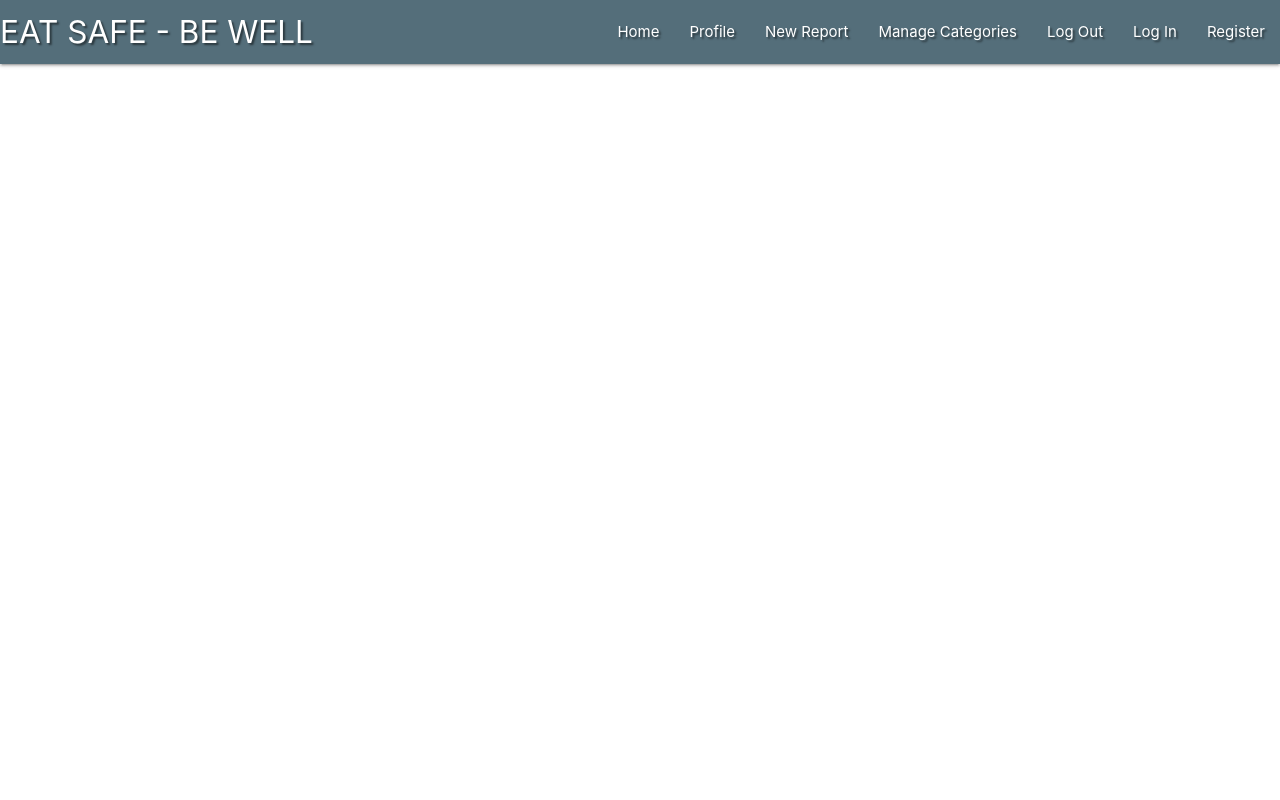
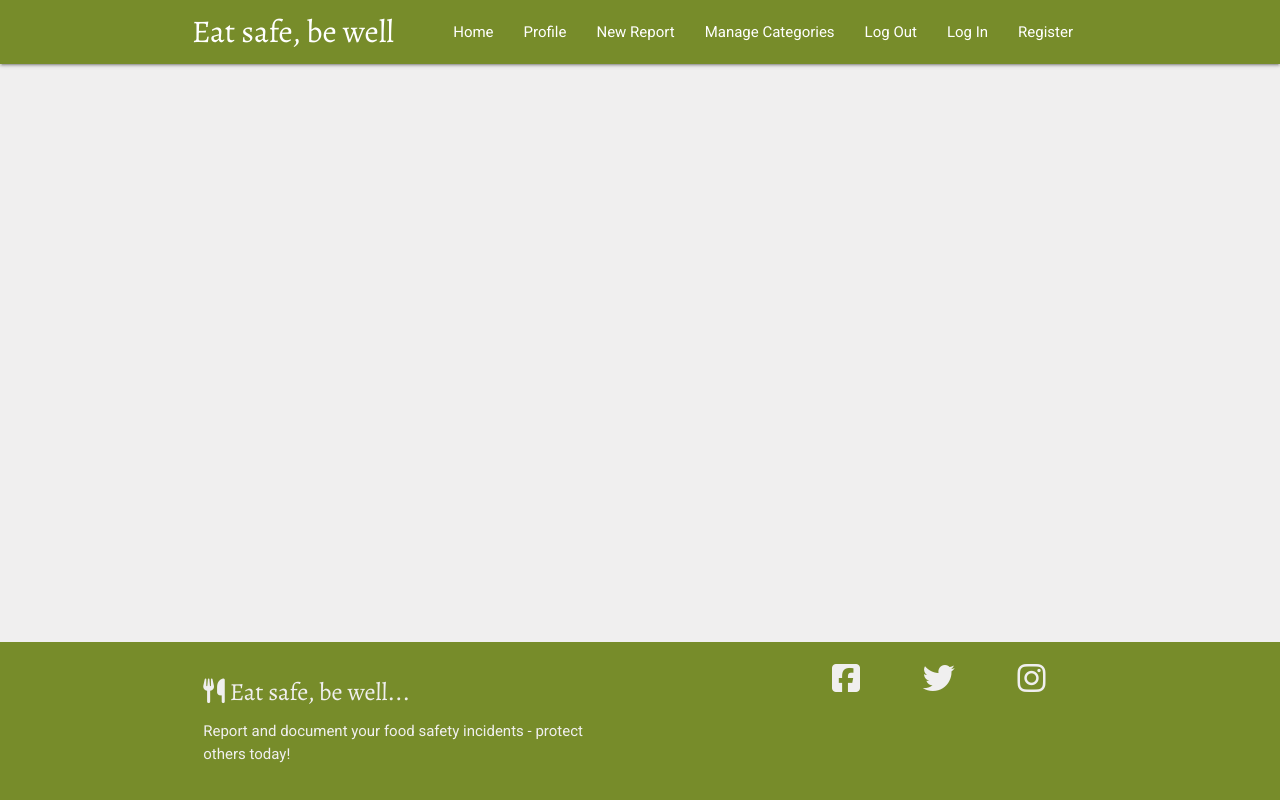
Before and after one commit to PATIAT/eatsafe_bewell, a Flask app: page / in a window 1280 px wide. Run offline with Flask 2, Linux system fonts and the light colour scheme; data that the repository does not hold is empty; some libraries are stand-ins or nearby versions.

Commit message:
Added header and footer styling and renamed index.html to base.html

```diff
--- a/static/css/style.css
+++ b/static/css/style.css
@@ -1,3 +1,86 @@
-.text-shadow {
-    text-shadow: 2px 2px 2px rgba(0, 0, 0, 0.5);
+/* ==========
+Google Fonts
+========== */
+
+  @import url('https://fonts.googleapis.com/css2?family=Alegreya:ital,wght@0,400;0,500;0,600;0,700;0,800;0,900;1,400;1,500;1,600;1,700;1,800;1,900&family=Roboto:ital,wght@0,100;0,300;0,400;0,500;0,700;0,900;1,100;1,300;1,400;1,500;1,700;1,900&display=swap');
+
+/* ==========
+General Styles
+========== */
+
+body {
+    font-family: 'Roboto', sans-serif;
+    color: #4f584b;
+    background-color: #f0efef;
+    display: flex;
+    min-height: 100vh;
+    flex-direction: column;
 }
+
+main {
+    flex: 1 0 auto;
+  }
+
+/* ==========
+Header & Navigation Styles
+========== */
+
+nav {
+    background-color: #778C2A;
+}
+
+
+.brand-logo {
+    font-family: 'Alegreya', serif;
+    font-weight: 400;
+    color: #f0efef;
+}
+
+.brand-logo:hover {
+    color: #A6BF49;
+    transition: all 0.35s ease-in-out;
+    -moz-transition: all 0.35s ease-in-out;
+    -webkit-transition: all 0.35s ease-in-out;
+    -o-transition: all 0.35s ease-in-out;
+}
+
+#side-logo {
+    color: #778C2A;
+}
+
+.sidenav li a {
+    color: #A6653F;
+}
+
+/* ==========
+Footer Styles
+========== */
+
+.page-footer {
+    background-color: #778C2A;
+    color: #f0efef;
+}
+
+.footer-title {
+    font-family: 'Alegreya', serif;
+    font-weight: 400;
+    color: #f0efef;
+}
+
+.social-links {
+    display: flex;
+    justify-content: space-around;
+}
+
+.social-links a i {
+    font-size: xx-large;
+    color: #f0efef;
+}
+
+.social-links a i:hover {
+    color: #A6BF49;
+    transition: all 0.35s ease-in-out;
+    -moz-transition: all 0.35s ease-in-out;
+    -webkit-transition: all 0.35s ease-in-out;
+    -o-transition: all 0.35s ease-in-out;
+}
--- /dev/null
+++ b/templates/base.html
@@ -0,0 +1,109 @@
+<!DOCTYPE html>
+<html lang="en">
+
+<head>
+  <meta charset="UTF-8">
+  <meta http-equiv="X-UA-Compatible" content="IE=edge">
+  <meta name="viewport" content="width=device-width, initial-scale=1.0">
+  <title>Eat Safe - Be Well</title>
+  <link rel="icon" type="image/x-icon" href="">
+  <meta name="description"
+    content="Eat Safe-Be Well is your go to place to report any food safety and quality issues you may experience">
+  <meta name="keywords"
+    content="food safety quality consumers brands fast food eat out takeaway restaurant supermarket convenience store food authenticity food integrity">
+  <meta name="author" content="Eat Safe-Be Well">
+  <!-- Compiled and minified CSS -->
+  <link rel="stylesheet" href="https://cdnjs.cloudflare.com/ajax/libs/materialize/1.0.0/css/materialize.min.css"
+    type="text/css">
+  <!-- Fontawesome -->
+  <script src="https://kit.fontawesome.com/12ef280c55.js" crossorigin="anonymous"></script>
+  <link rel="stylesheet" href="{{ url_for('static', filename='css/style.css') }}" type="text/css">
+  {% block styles %}
+  {% endblock %}
+</head>
+
+<body>
+
+  <header>
+    <!-- Main navigation - sourced from Materialize CSS-->
+    <nav class="nav-extended">
+      <div class="container">
+        <div class="nav-wrapper">
+          <a href="{{ url_for('get_reports') }}" class="brand-logo">Eat safe, be
+            well</a>
+          <a href="#" data-target="mobile-demo" class="sidenav-trigger"><i class="fas fa-bars"></i></a>
+          <ul class="right hide-on-med-and-down">
+            <li><a href="{{ url_for('get_reports') }}">Home</a></li>
+            <li><a href="#">Profile</a></li>
+            <li><a href="#">New Report</a></li>
+            <li><a href="#">Manage Categories</a></li>
+            <li><a href="#">Log Out</a></li>
+            <li><a href="#">Log In</a></li>
+            <li><a href="#">Register</a></li>
+          </ul>
+        </div>
+      </div>
+    </nav>
+
+    <!-- Mobile collapsible navigation - sourced from Materialize CSS -->
+    <ul class="sidenav" id="mobile-demo">
+      <li>
+        <h4 id="side-logo" class="center-align brand-logo"><i class="fa-solid fa-utensils"></i></i> ESBW</h4>
+      </li>
+      <li><a href="{{ url_for('get_reports') }}">Home</a></li>
+      <li><a href="#">Profile</a></li>
+      <li><a href="#">New Report</a></li>
+      <li><a href="#">Manage Categories</a></li>
+      <li><a href="#">Log Out</a></li>
+      <li><a href="#">Log In</a></li>
+      <li><a href="#">Register</a></li>
+    </ul>
+  </header>
+
+  <main>
+    <div class="container">
+      {% block content %} {% endblock %}
+    </div>
+  </main>
+
+  <footer class="page-footer">
+    <div class="container">
+      <div class="row">
+        <div class="col l6 s12">
+          <h5 class="footer-title"><i class="fa-solid fa-utensils"></i></i> Eat safe, be well...</h5>
+          <p>Report and document your food safety incidents - protect others today!</p>
+        </div>
+        <div class="col l4 offset-l2 s12">
+          <div class="social-links">
+            <a target="_blank" href="https://www.facebook.com">
+              <i class="fa-brands fa-facebook-square" aria-hidden="true"></i>
+              <span class="sr-only">Facebook</span>
+            </a>
+            <a target="_blank" href="https://twitter.com">
+              <i class="fa fa-twitter" aria-hidden="true"></i>
+              <span class="sr-only">Twitter</span>
+            </a>
+            <a target="_blank" href="https://www.instagram.com">
+              <i class="fa fa-instagram" aria-hidden="true"></i>
+              <span class="sr-only">Instagram</span>
+            </a>
+          </div>
+        </div>
+      </div>
+    </div>
+  </footer>
+
+
+  <!-- jQuery -->
+  <script src="https://code.jquery.com/jquery-3.6.4.min.js"
+    integrity="sha256-oP6HI9z1XaZNBrJURtCoUT5SUnxFr8s3BzRl+cbzUq8=" crossorigin="anonymous"></script>
+  <!-- Compiled and minified JavaScript -->
+  <script src="https://cdnjs.cloudflare.com/ajax/libs/materialize/1.0.0/js/materialize.min.js"></script>
+  <script src="{{ url_for('static', filename='js/script.js') }}"></script>
+
+  {% block scripts %}
+  {% endblock %}
+
+</body>
+
+</html>
--- a/templates/index.html
+++ /dev/null
@@ -1,68 +0,0 @@
-<!DOCTYPE html>
-<html lang="en">
-
-<head>
-    <meta charset="UTF-8">
-    <meta http-equiv="X-UA-Compatible" content="IE=edge">
-    <meta name="viewport" content="width=device-width, initial-scale=1.0">
-    <title>Eat Safe - Be Well</title>
-    <link rel="icon" type="image/x-icon" href="">
-    <meta name="description" content="Eat Safe-Be Well is your go to place to report any food safety and quality issues you may experience">
-    <meta name="keywords" content="food safety quality consumers brands fast food eat out takeaway restaurant supermarket convenience store food authenticity food integrity">
-    <meta name="author" content="Eat Safe-Be Well">
-    <!-- Font awesome -->
-    <link rel="stylesheet" href="https://cdnjs.cloudflare.com/ajax/libs/font-awesome/6.3.0/css/all.min.css"
-    integrity="sha512-SzlrxWUlpfuzQ+pcUCosxcglQRNAq/DZjVsC0lE40xsADsfeQoEypE+enwcOiGjk/bSuGGKHEyjSoQ1zVisanQ==" crossorigin="anonymous" referrerpolicy="no-referrer" text="text/css">
-    <!-- Compiled and minified CSS -->
-    <link rel="stylesheet" href="https://cdnjs.cloudflare.com/ajax/libs/materialize/1.0.0/css/materialize.min.css" type="text/css">
-    <link rel="stylesheet" href="{{ url_for('static', filename='css/style.css') }}" type="text/css">
-    {% block styles %}
-    {% endblock %}
-</head>
-
-<body>
-
-    <header>
-        <!-- Main navigation -->
-        <nav class="nav-extended text-shadow blue-grey darken-1">
-            <div class="nav-wrapper">
-              <a href="{{ url_for('get_reports') }}" class="brand-logo">EAT SAFE - BE WELL</a>
-              <a href="#" data-target="mobile-demo" class="sidenav-trigger"><i class="fas fa-bars"></i></a>
-              <ul class="right hide-on-med-and-down">
-                <li><a href="{{ url_for('get_reports') }}">Home</a></li>
-                <li><a href="#">Profile</a></li>
-                <li><a href="#">New Report</a></li>
-                <li><a href="#">Manage Categories</a></li>
-                <li><a href="#">Log Out</a></li>
-                <li><a href="#">Log In</a></li>
-                <li><a href="#">Register</a></li>
-              </ul>
-            </div>
-          </nav>
-
-          <!-- Mobile collapsible navigation -->
-          <ul class="sidenav" id="mobile-demo">
-            <li><h4 class="center-align">ESBW</h4></li>
-            <li><a href="{{ url_for('get_reports') }}">Home</a></li>
-            <li><a href="#">Profile</a></li>
-            <li><a href="#">New Report</a></li>
-            <li><a href="#">Manage Categories</a></li>
-            <li><a href="#">Log Out</a></li>
-            <li><a href="#">Log In</a></li>
-            <li><a href="#">Register</a></li>
-          </ul>
-    </header>
-    {% block content %}
-
-    {% endblock %}
-
-<!-- jQuery -->
-<script src="https://code.jquery.com/jquery-3.6.4.min.js" integrity="sha256-oP6HI9z1XaZNBrJURtCoUT5SUnxFr8s3BzRl+cbzUq8=" crossorigin="anonymous"></script>
-<!-- Compiled and minified JavaScript -->
-<script src="https://cdnjs.cloudflare.com/ajax/libs/materialize/1.0.0/js/materialize.min.js"></script>
-<script src="{{ url_for('static', filename='js/script.js') }}"></script>
-{% block scripts %}
-{% endblock %}
-</body>
-
-</html>
--- a/templates/reports.html
+++ b/templates/reports.html
@@ -1,4 +1,4 @@
-{% extends "index.html" %}
+{% extends "base.html" %}
 {% block content %}
 
     {% for report in reports %}
```
